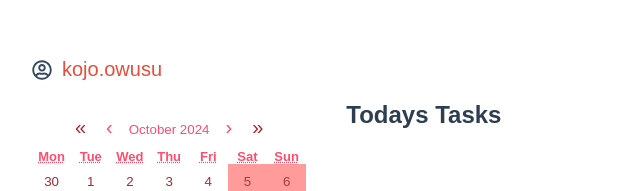
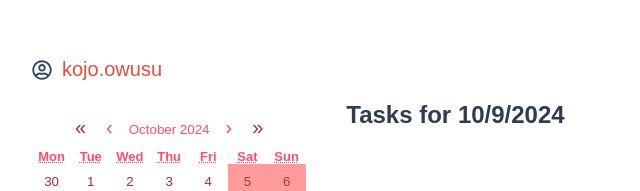
Before and after one commit to irungundigirigi/task-manager, a React (Vite) app: page / in a window 1280 px wide. Shown: the part 174-365 px from the top of the page, without its empty margins (0-640 px from the left). Built offline with nearby package versions, Linux system fonts and the light colour scheme; a web font is replaced by a local one.

Commit message:
change Today to current Date

```diff
--- a/src/App.tsx
+++ b/src/App.tsx
@@ -57,7 +57,7 @@ function App() {
         </div>
         <div className="right">
           <ul>
-            <h2>Todays Tasks</h2>
+            <h2>Tasks for {adjustedDate.toLocaleString().split(",")[0]}</h2>
             {todaysTasks?.map((task: Task) => {
               return <TaskCard key={task.id} task={task} />;
             })}
```
